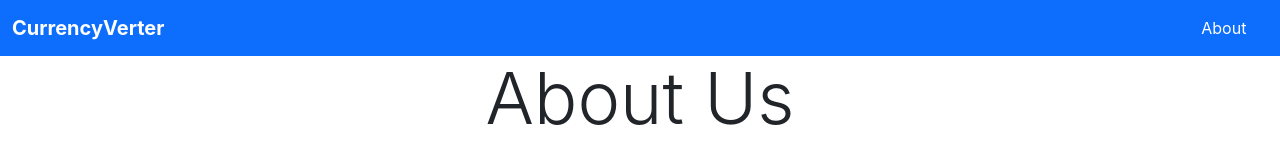
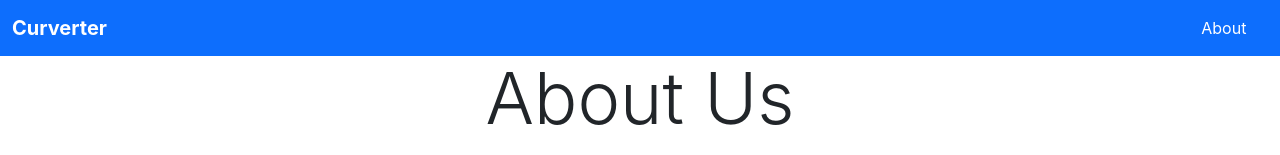
Before and after one commit to MouzinGulzar/CurrencyVerter, a React (Create React App) app: page /about in a window 1280 px wide. Shown: the top 155 px of the page. Built offline with nearby package versions, Linux system fonts and the light colour scheme.

Commit message:
Fixing bugs

```diff
--- a/src/components/About.js
+++ b/src/components/About.js
@@ -83,7 +83,7 @@ export default function About() {
                   <a
                     target="_blank"
                     rel="noreferrer"
-                    href="mailto:mouzingulzar.work@gmail.com?subject=Feedback%20-%20CurrencyVerter"
+                    href="mailto:mouzingulzar.work@gmail.com?subject=Feedback%20-%20Curverter"
                     style={{ textDecoration: "none", color: "white" }}
                   >
                     <span>
--- a/src/components/Navbar.js
+++ b/src/components/Navbar.js
@@ -7,7 +7,7 @@ export default function Navbar() {
       <nav className="navbar navbar-expand navbar-dark bg-primary">
         <div className="container-fluid">
           <Link className="navbar-brand" to="/">
-            <b>CurrencyVerter</b>
+            <b>Curverter</b>
           </Link>
           <button
             className="navbar-toggler"
```
Also changed, not shown: package.json (+3 -14 lines), 1 other file (tests, documents, lock files or other folders).
